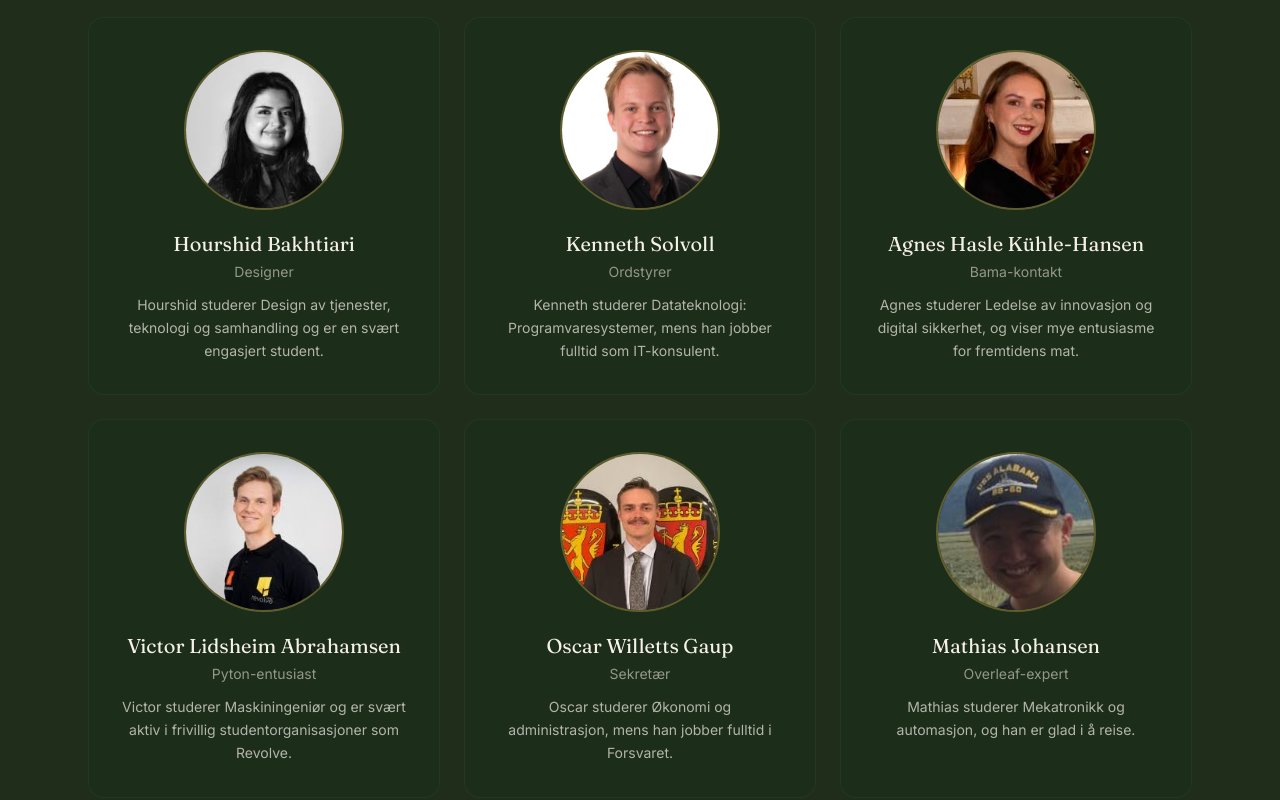
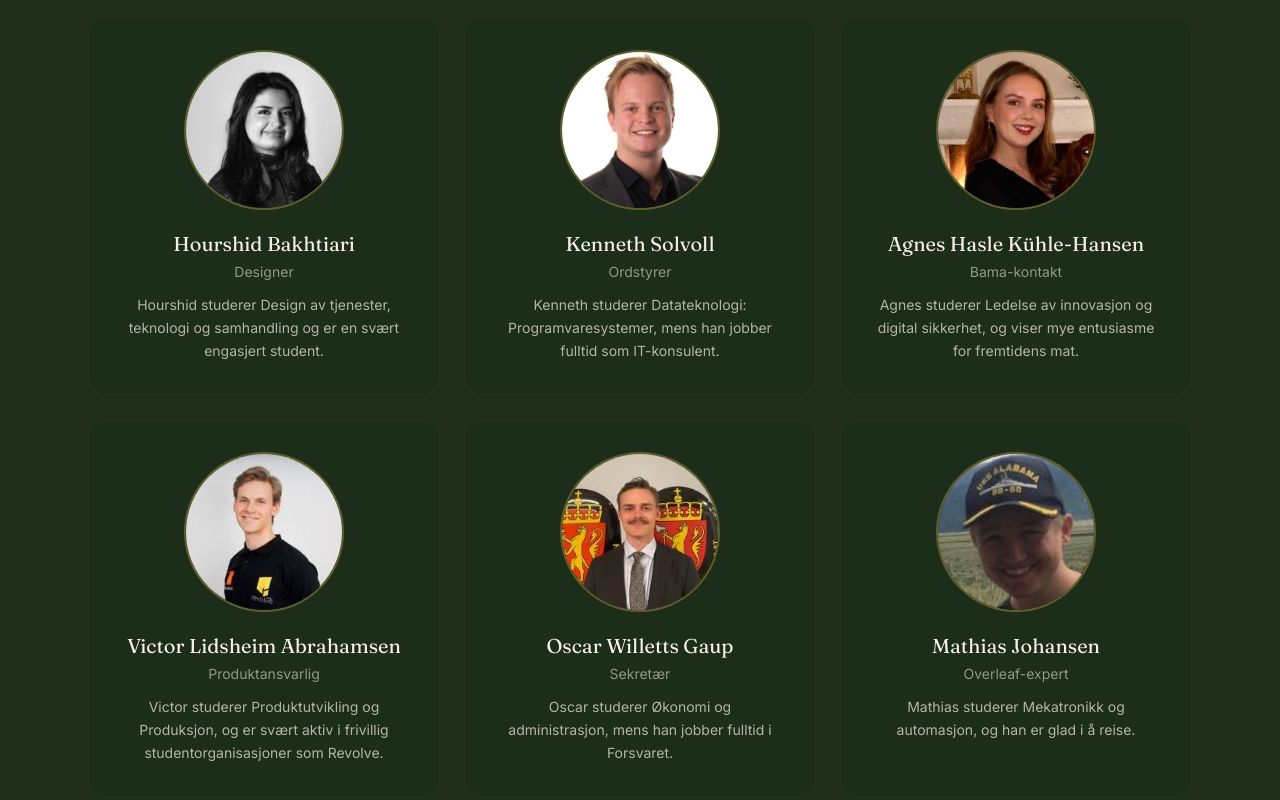
Before and after one commit to kennethsolvoll/EiT_Pyton, a Vue app: page / in a window 1280 px wide. Shown: the part 5452-6252 px from the top of the page. Built offline with nearby package versions, Linux system fonts and the light colour scheme.

Commit message:
Oppdaterer Victor sin profil

```diff
--- a/src/data/team.ts
+++ b/src/data/team.ts
@@ -25,9 +25,9 @@ export const team: TeamMember[] = [
   },
   {
     name: 'Victor Lidsheim Abrahamsen',
-    role: 'Pyton-entusiast',
+    role: 'Produktansvarlig',
     avatar: assetUrl('images/team/victor.jpg'),
-    description: 'Victor studerer Maskiningeniør og er svært aktiv i frivillig studentorganisasjoner som Revolve.',
+    description: 'Victor studerer Produktutvikling og Produksjon, og er svært aktiv i frivillig studentorganisasjoner som Revolve.',
   },
   {
     name: 'Oscar Willetts Gaup',
```
